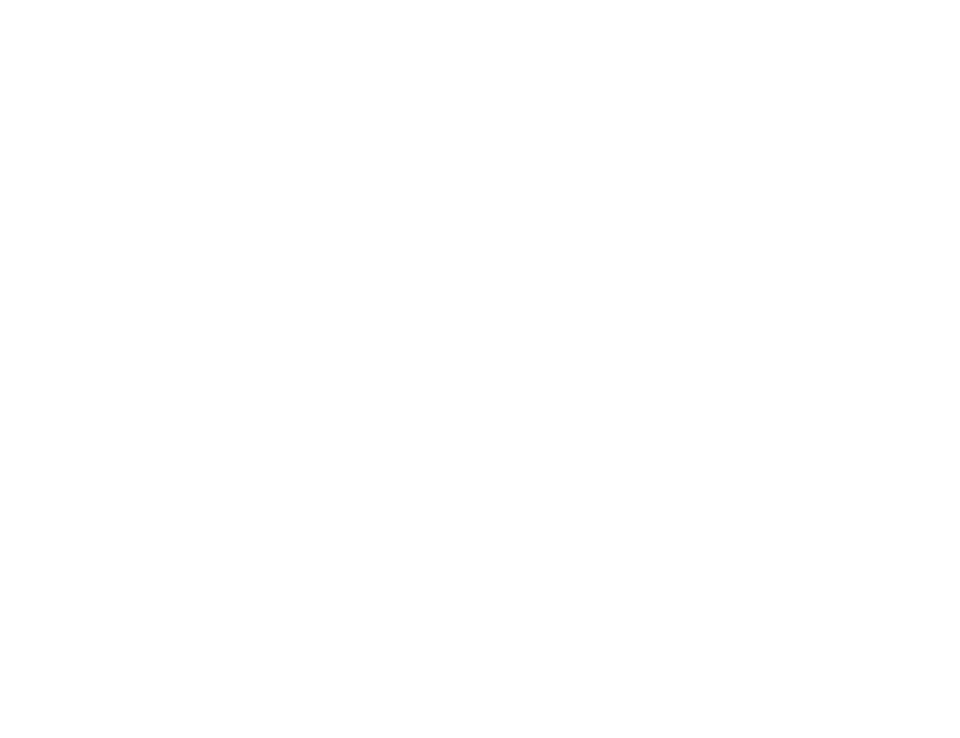
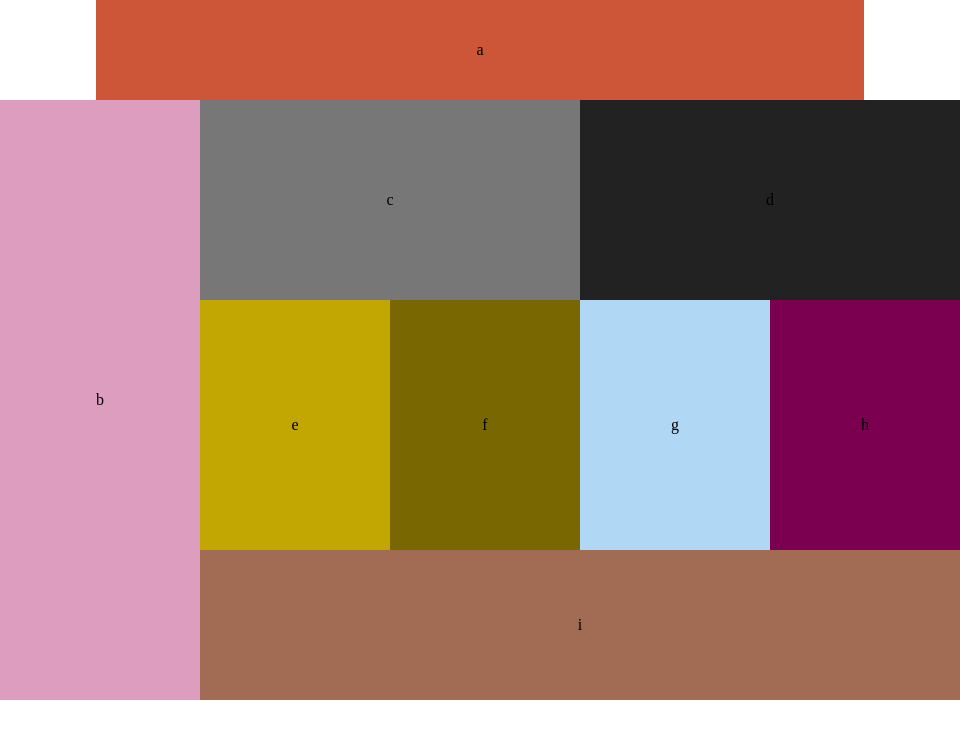
Before and after one commit to huangrkul/301-lab01, a plain HTML site: page index.html in a window 768 px wide. Shown: the whole page, 960 px wide, since content can reach past the window. Drawn offline with Linux system fonts and the light colour scheme.

Commit message:
lab completed

```diff
--- a/css/base.css
+++ b/css/base.css
@@ -0,0 +1,82 @@
+@Import 'layout.css';
+
+body {
+  box-sizing: border-box;
+  text-align: center;
+}
+
+@media (max-width: 768px) {
+  header {
+    background-color: #c8d627;
+  }
+
+  nav {
+    background-color: #6c7822;
+  }
+
+  article section:first-of-type div:first-child {
+    background-color: #d79485;
+  }
+
+  article section:first-of-type div:last-child  {
+    background-color: #bc4c34;
+  }
+
+  article section:last-of-type div:first-child {
+    background-color: #843524;
+  }
+
+  article section:last-of-type div:nth-child(2) {
+    background-color: #4b1e15;
+  }
+
+  article section:last-of-type div:nth-child(3) {
+    background-color: #b0d7f4;
+  }
+
+  article section:last-of-type div:last-child {
+    background-color: #44aeea;
+  }
+
+  footer {
+    background-color: #a04e90;
+  }
+}
+
+@media (min-width: 768px) {
+  header {
+    background-color: #cd5638;
+  }
+
+  nav {
+    background-color: #dd9dbf;
+  }
+
+  article section:first-of-type div:first-child {
+    background-color: #777777;
+  }
+
+  article section:first-of-type div:last-child  {
+    background-color: #222222;
+  }
+
+  article section:last-of-type div:first-child {
+    background-color: #c2a601;
+  }
+
+  article section:last-of-type div:nth-child(2) {
+    background-color: #796801;
+  }
+
+  article section:last-of-type div:nth-child(3) {
+    background-color: #b0d7f4;
+  }
+
+  article section:last-of-type div:last-child {
+    background-color: #7b0050;
+  }
+
+  footer {
+    background-color: #a26c54;
+  }
+}
--- /dev/null
+++ b/css/layout.css
@@ -0,0 +1,100 @@
+@media (max-width: 768px) {
+  article {
+    width: 100%;
+  }
+
+  header, nav, article > section:first-of-type, article > section:last-of-type, footer {
+    margin: auto;
+  }
+
+  header {
+    width: 480px;
+    height: 75px;
+    line-height: 75px;
+  }
+
+  nav {
+    width: 480px;
+    height: 150px;
+    line-height: 150px;
+  }
+
+  article > section:first-of-type, article > section:last-of-type {
+    width: 480px;
+  }
+
+  article > section:first-of-type div {
+    width: 480px;
+    height: 125px;
+    line-height: 125px;
+  }
+
+  article > section:last-of-type div:first-child {
+    float: left;
+  }
+
+  article > section:last-of-type div:nth-child(3) {
+    float: left;
+  }
+
+  article > section:last-of-type div {
+    display: inline-block;
+    width: 240px;
+    height: 250px;
+    line-height: 250px;
+  }
+
+  footer {
+    width: 480px;
+    height: 80px;
+    line-height: 80px;
+  }
+}
+
+@media (min-width: 768px) {
+
+  article {
+    width: 960px;
+    margin: auto;
+  }
+  header {
+    max-width: 960px;
+    min-width: 768px;
+    height: 100px;
+    line-height: 100px;
+  }
+
+  nav {
+    width: 200px;
+    height: 600px;
+    line-height: 600px;
+    float: left;
+  }
+
+  article > section:first-of-type, article > section:last-of-type {
+    width: 760px;
+    float: right;
+  }
+
+  article > section:first-of-type div {
+    float: left;
+    width: 380px;
+    height: 200px;
+    line-height: 200px;
+  }
+
+  article > section:last-of-type div {
+    float: left;
+    width: 190px;
+    height: 250px;
+    line-height: 250px;
+  }
+
+  footer {
+    clear: right;
+    float: right;
+    width: 760px;
+    height: 150px;
+    line-height: 150px;
+  }
+}
--- a/index.html
+++ b/index.html
@@ -9,6 +9,20 @@
   <title></title>
 </head>
 <body>
-
+  <article>
+    <header>a</header>
+    <nav>b</nav>
+    <section>
+      <div>c</div>
+      <div>d</div>
+    </section>
+    <section>
+      <div>e</div>
+      <div>f</div>
+      <div>g</div>
+      <div>h</div>
+    </section>
+    <footer>i</footer>
+  </article>
 </body>
 </html>
```
